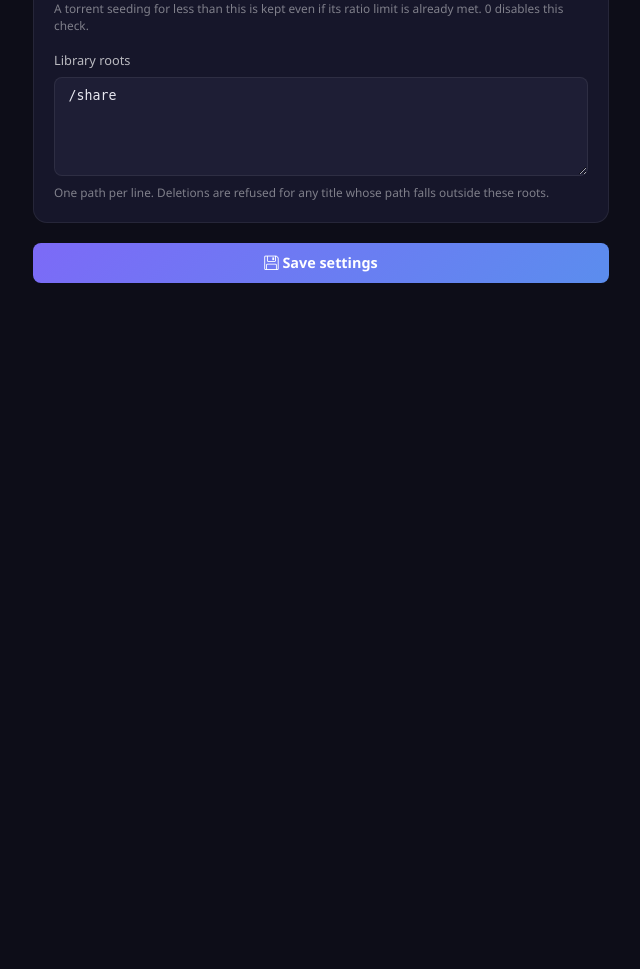
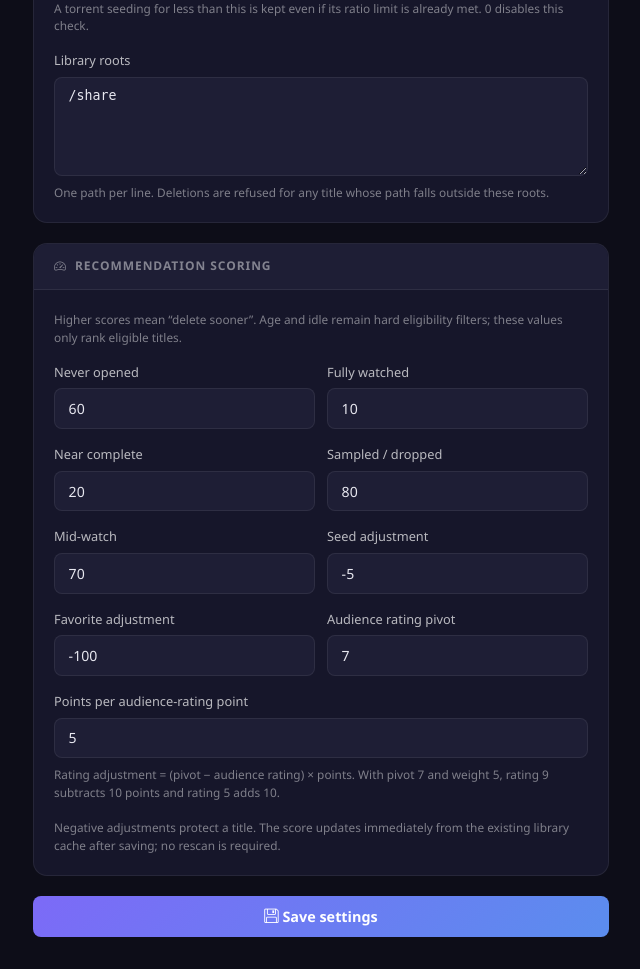
Before and after one commit to roikeman/autoremove-transmission, a Flask app: page /settings in a window 1280 px wide. Shown: the part 2484-3453 px from the top of the page, without its empty margins (319-959 px from the left). Before the commit the page ends 2767 px from the top, so only its background shows below. Run offline with Flask 3, Linux system fonts and the light colour scheme.

Commit message:
feat: add configurable cleanup recommendation scores

```diff
--- a/app/app.py
+++ b/app/app.py
@@ -22,7 +22,7 @@ from clients.transmission import (
 from clients.jellyfin import JellyfinClient
 from clients.arr import ArrClient
 from clients import transmission as tx
-from cleanup import buckets, candidates as cand, journal, pipeline
+from cleanup import buckets, candidates as cand, journal, pipeline, scoring
 
 app = Flask(__name__)
 # Masked secrets use literal bullet characters (config.MASK); without this,
@@ -423,6 +423,9 @@ def _candidate_from_cached_dict(d):
         owner=_opt_str("owner"),
         owner_id=_opt_int("owner_id"),
         bucket=_str("bucket"),
+        community_rating=(
+            _num("community_rating") if d.get("community_rating") is not None else None
+        ),
         flags=list(flags),
         users_finished=_int_default("users_finished"),
         users_started=_int_default("users_started"),
@@ -1077,7 +1080,9 @@ def api_candidates():
 
     found.sort(key=lambda c: c.size_bytes, reverse=True)
     return jsonify({
-        "candidates": [c.to_dict() for c in found],
+        "candidates": [
+            {**c.to_dict(), **scoring.recommendation(c, cfg)} for c in found
+        ],
         "preticked": sorted(buckets.PRETICKED),
         "labels": buckets.LABELS,
         "age_days": cached["age_days"],
--- /dev/null
+++ b/app/cleanup/scoring.py
@@ -0,0 +1,79 @@
+"""Explainable, configuration-driven cleanup recommendation scores.
+
+The score is deliberately calculated when candidates are served, not when a
+library scan is cached.  Changing a weight in Settings therefore updates the
+existing table immediately without another multi-minute Jellyfin scan.
+
+Higher scores mean "recommend deleting sooner".  Age and idle windows remain
+hard eligibility filters and are intentionally not mixed into this score.
+"""
+
+from cleanup import buckets
+
+
+BUCKET_SCORE_KEYS = {
+    buckets.NEVER_OPENED: "score_never_opened",
+    buckets.FULLY_WATCHED: "score_fully_watched",
+    buckets.NEAR_COMPLETE: "score_near_complete",
+    buckets.SAMPLED: "score_sampled",
+    buckets.MID_WATCH: "score_mid_watch",
+}
+
+
+def _number(value):
+    """Return compact JSON numbers (80 instead of 80.0, 12.5 unchanged)."""
+    value = round(float(value), 2)
+    return int(value) if value.is_integer() else value
+
+
+def recommendation(candidate, cfg):
+    """Return the score and an ordered, user-facing contribution breakdown."""
+    bucket_key = BUCKET_SCORE_KEYS.get(candidate.bucket, "score_mid_watch")
+    base = float(cfg[bucket_key])
+    parts = [{
+        "key": "watch_state",
+        "label": buckets.LABELS.get(candidate.bucket, candidate.bucket),
+        "points": _number(base),
+    }]
+    total = base
+
+    rating = candidate.community_rating
+    if rating is not None:
+        pivot = float(cfg["score_rating_pivot"])
+        weight = float(cfg["score_rating_points_per_point"])
+        adjustment = (pivot - float(rating)) * weight
+        total += adjustment
+        parts.append({
+            "key": "audience_rating",
+            "label": f"Audience rating {float(rating):g}",
+            "points": _number(adjustment),
+        })
+    else:
+        parts.append({
+            "key": "audience_rating",
+            "label": "No audience rating",
+            "points": 0,
+        })
+
+    if candidate.is_seeding:
+        adjustment = float(cfg["score_seed_adjustment"])
+        total += adjustment
+        parts.append({
+            "key": "seeding",
+            "label": "Currently in seed",
+            "points": _number(adjustment),
+        })
+
+    if candidate.users_favorite > 0:
+        adjustment = float(cfg["score_favorite_adjustment"])
+        total += adjustment
+        parts.append({
+            "key": "favorite",
+            "label": f"Favorited by {candidate.users_favorite}",
+            "points": _number(adjustment),
+        })
+
+    return {
+        "recommendation_score": _number(total),
+        "recommendation_breakdown": parts,
+    }
--- a/app/clients/jellyfin.py
+++ b/app/clients/jellyfin.py
@@ -1,6 +1,6 @@
 import requests
 
-ITEM_FIELDS = "Path,DateCreated,DateLastMediaAdded,MediaSources"
+ITEM_FIELDS = "Path,DateCreated,DateLastMediaAdded,MediaSources,CommunityRating"
 
 
 class JellyfinClient:
--- a/app/config.py
+++ b/app/config.py
@@ -25,6 +25,18 @@ DEFAULTS = {
     "min_seed_seconds":      86400,
     "max_titles_per_run":    50,
     "max_bytes_per_run":     1099511627776,
+    # Cleanup recommendation score. Higher means "delete sooner". These are
+    # presentation/ranking weights only; age_days and idle_days remain hard
+    # eligibility gates and deletion is still always explicitly confirmed.
+    "score_never_opened":            60,
+    "score_fully_watched":           10,
+    "score_near_complete":           20,
+    "score_sampled":                 80,
+    "score_mid_watch":               70,
+    "score_seed_adjustment":         -5,
+    "score_favorite_adjustment":     -100,
+    "score_rating_pivot":            7,
+    "score_rating_points_per_point": 5,
     "library_roots":         ["/share"],
     # Transmission's container has overlapping bind mounts (e.g.
     # /downloads and /share/downloads both resolve to the same data), so
@@ -49,6 +61,17 @@ ENV_OVERRIDES = {
 }
 
 _INT_KEYS = {"age_days", "idle_days", "min_seed_seconds", "max_titles_per_run", "max_bytes_per_run"}
+_FLOAT_KEYS = {
+    "score_never_opened",
+    "score_fully_watched",
+    "score_near_complete",
+    "score_sampled",
+    "score_mid_watch",
+    "score_seed_adjustment",
+    "score_favorite_adjustment",
+    "score_rating_pivot",
+    "score_rating_points_per_point",
+}
 
 _lock = threading.Lock()
 
@@ -113,6 +136,10 @@ def save(data):
             if key in incoming:
                 incoming[key] = int(incoming[key])
 
+        for key in _FLOAT_KEYS:
+            if key in incoming:
+                incoming[key] = float(incoming[key])
+
         if "seed_guard" in incoming:
             incoming["seed_guard"] = bool(incoming["seed_guard"])
 
--- a/app/templates/settings.html
+++ b/app/templates/settings.html
@@ -319,6 +319,60 @@
     </div>
   </div>
 
+  <!-- Recommendation scoring -->
+  <div class="settings-card">
+    <div class="settings-card-header"><i class="bi bi-speedometer2"></i> Recommendation Scoring</div>
+    <div class="settings-card-body">
+      <span class="field-desc">Higher scores mean “delete sooner”. Age and idle remain hard eligibility filters; these values only rank eligible titles.</span>
+      <div class="field-row">
+        <div class="field-group">
+          <label class="field-label">Never opened</label>
+          <input type="number" id="score_never_opened" step="0.1" placeholder="60">
+        </div>
+        <div class="field-group">
+          <label class="field-label">Fully watched</label>
+          <input type="number" id="score_fully_watched" step="0.1" placeholder="10">
+        </div>
+      </div>
+      <div class="field-row">
+        <div class="field-group">
+          <label class="field-label">Near complete</label>
+          <input type="number" id="score_near_complete" step="0.1" placeholder="20">
+        </div>
+        <div class="field-group">
+          <label class="field-label">Sampled / dropped</label>
+          <input type="number" id="score_sampled" step="0.1" placeholder="80">
+        </div>
+      </div>
+      <div class="field-row">
+        <div class="field-group">
+          <label class="field-label">Mid-watch</label>
+          <input type="number" id="score_mid_watch" step="0.1" placeholder="70">
+        </div>
+        <div class="field-group">
+          <label class="field-label">Seed adjustment</label>
+          <input type="number" id="score_seed_adjustment" step="0.1" placeholder="-5">
+        </div>
+      </div>
+      <div class="field-row">
+        <div class="field-group">
+          <label class="field-label">Favorite adjustment</label>
+          <input type="number" id="score_favorite_adjustment" step="0.1" placeholder="-100">
+        </div>
+        <div class="field-group">
+          <label class="field-label">Audience rating pivot</label>
+          <input type="number" id="score_rating_pivot" step="0.1" placeholder="7">
+        </div>
+      </div>
+      <div class="field-group">
+        <label class="field-label">Points per audience-rating point</label>
+        <input type="number" id="score_rating_points_per_point" step="0.1" placeholder="5">
+        <span class="field-desc">Rating adjustment = (pivot − audience rating) × points. With pivot 7 and weight 5, rating 9 subtracts 10 points and rating 5 adds 10.</span>
+      </div>
+      <span class="field-desc">Negative adjustments protect a title. The score updates immediately from the existing library cache after saving; no rescan is required.</span>
+    </div>
+  </div>
+
   <!-- Save -->
   <button class="btn-save" id="saveBtn" onclick="saveSettings()">
     <i class="bi bi-floppy"></i> Save settings
@@ -328,6 +382,18 @@
 </main>
 
 <script>
+const SCORING_KEYS = [
+  "score_never_opened",
+  "score_fully_watched",
+  "score_near_complete",
+  "score_sampled",
+  "score_mid_watch",
+  "score_seed_adjustment",
+  "score_favorite_adjustment",
+  "score_rating_pivot",
+  "score_rating_points_per_point",
+];
+
 // A slow/unreachable backend call can be killed by a browser or reverse-proxy
 // timeout before it produces a JSON body -- the caller then gets an
 // HTML/plain-text gateway error page instead, and a bare `resp.json()`
@@ -386,6 +452,9 @@ async function loadSettings() {
   document.getElementById("seed_guard").checked       = !!d.seed_guard;
   document.getElementById("min_seed_seconds").value   = d.min_seed_seconds ?? "";
   document.getElementById("library_roots").value      = (d.library_roots || []).join("\n");
+  SCORING_KEYS.forEach(key => {
+    document.getElementById(key).value = d[key] ?? "";
+  });
 }
 
 async function testServiceConnection(service) {
@@ -497,6 +566,9 @@ async function saveSettings() {
     library_roots:         document.getElementById("library_roots").value
                              .split("\n").map(p => p.trim()).filter(p => p),
   };
+  SCORING_KEYS.forEach(key => {
+    payload[key] = document.getElementById(key).value.trim();
+  });
 
   try {
     const resp = await fetch("/api/settings", {
```
Also changed, not shown: app/cleanup/candidates.py (+15 -0 lines), app/templates/library.html (+33 -2 lines), tests/test_candidates.py (+9 -0 lines), tests/test_config.py (+15 -0 lines), tests/test_jellyfin_client.py (+1 -0 lines), tests/test_routes.py (+24 -0 lines), tests/test_scoring.py (added, +52 -0 lines), README.md, 1 other file.
